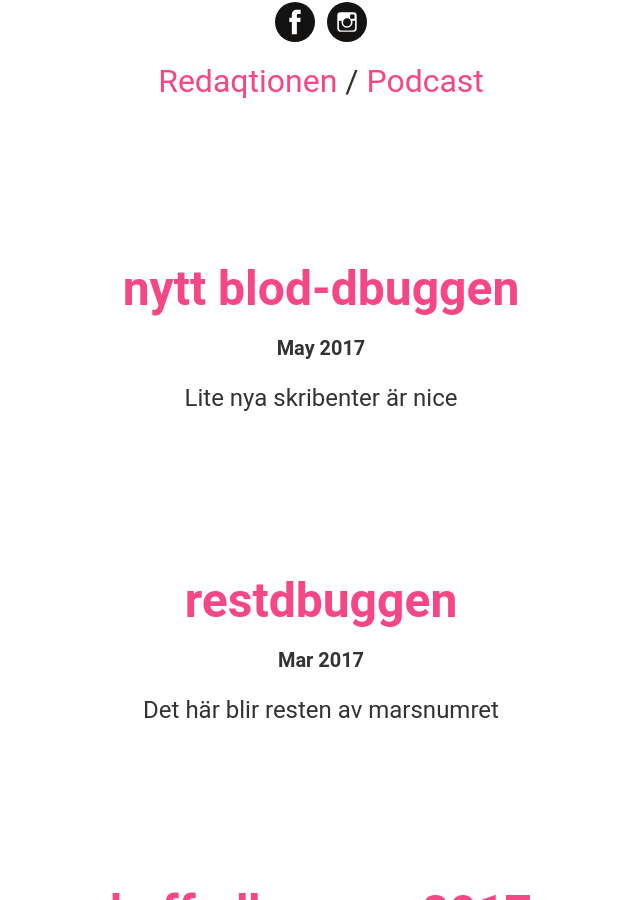
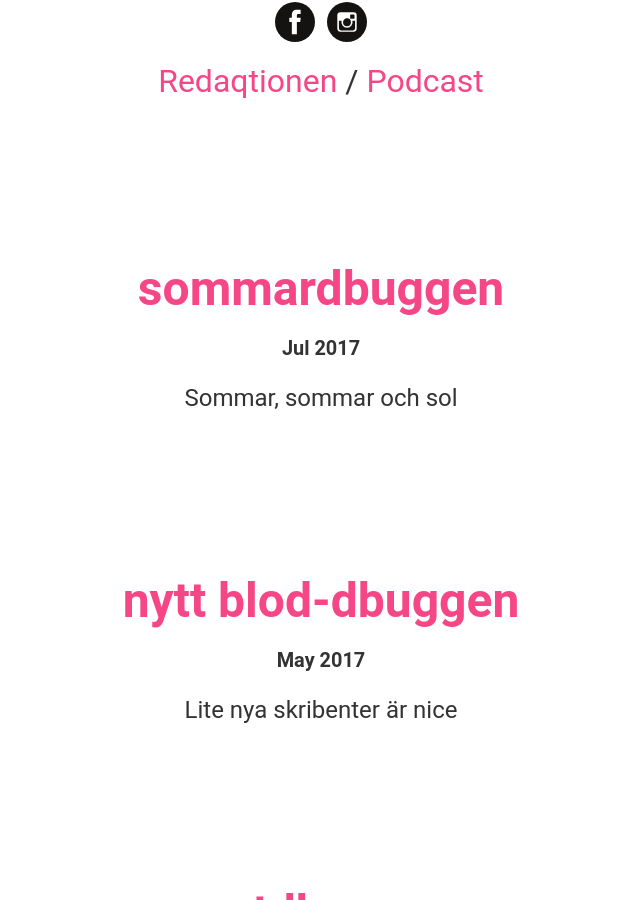
Before and after one commit to datasektionen/dbuggen, a Jekyll site: the page built from index.html, in a window 1280 px wide and 900 px high, scrolled down 569 px. Shown: the whole window, without its empty margins (319-959 px from the left). Built offline with Jekyll 4.4.1, drawn with Linux system fonts in a browser that asks for light colours.

Commit message:
Data for sommardbuggen.

```diff
--- a/_data/issues.yaml
+++ b/_data/issues.yaml
@@ -59,3 +59,7 @@
   name: nytt blod-dbuggen
   description: Lite nya skribenter är nice
   date: "May 2017"
+- number: 16
+  name: sommardbuggen
+  description: Sommar, sommar och sol
+  date: "Jul 2017"
```
